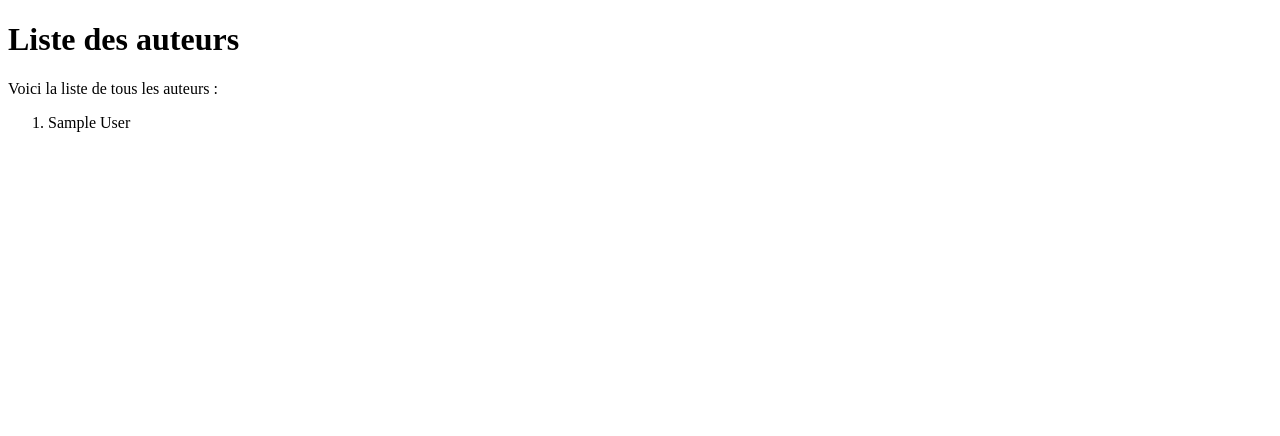
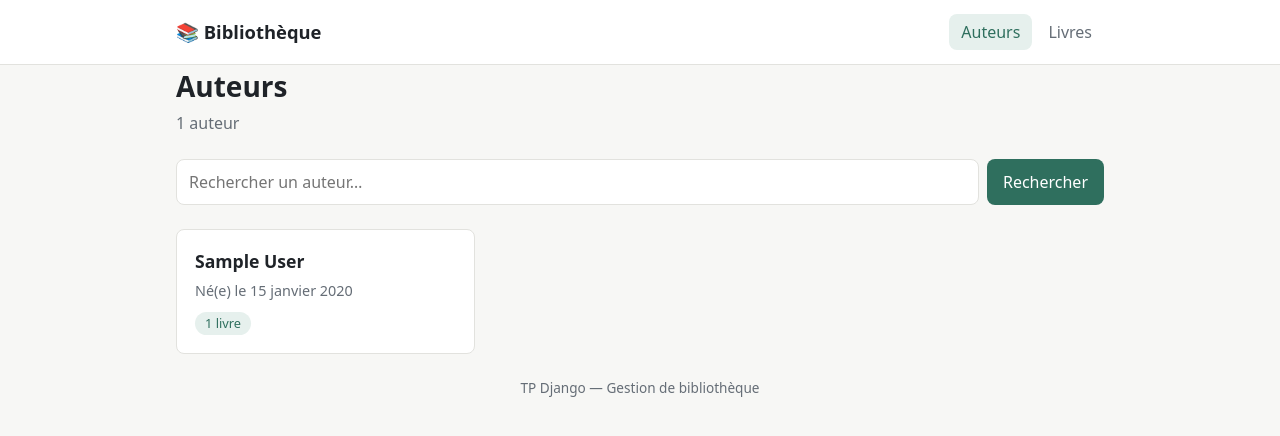
Before and after one commit to mzeba/tp102026, a Django app: page /home/ in a window 1280 px wide. Shown: the top 436 px of the page. Run offline with Django 5.2, Linux system fonts and the light colour scheme; tables that the repository leaves empty hold one stand-in row (values such as "Sample post").

Commit message:
Add views and templates for authors and books, including search functionality

```diff
--- a/app/urls.py
+++ b/app/urls.py
@@ -3,5 +3,9 @@ from django.urls import path
 from app import views
 
 urlpatterns = [
+    path("", views.index, name="index"),
     path("home/", views.home, name="home"),
+    path("authors/<int:pk>/", views.author_detail, name="author_detail"),
+    path("books/", views.book_list, name="book_list"),
+    path("books/<int:pk>/", views.book_detail, name="book_detail"),
 ]
--- a/app/views.py
+++ b/app/views.py
@@ -1,12 +1,45 @@
-from django.shortcuts import render
-from django.http import HttpResponse
-from django.db.models import Q
+from django.shortcuts import render, get_object_or_404, redirect
+from django.db.models import Q, Count
 
 from app.models import Author, Book
 
 # Create your views here.
 
 
+def index(request):
+    return redirect("home")
+
 def home(request):
-    authors = Author.objects.all()
-    return render(request, "home.html", context={"authors": authors})
+    query = request.GET.get("q", "").strip()
+    authors = Author.objects.annotate(book_count=Count("books")).order_by("lastname")
+    if query:
+        authors = authors.filter(
+            Q(firstname__icontains=query) | Q(lastname__icontains=query)
+        )
+    return render(request, "home.html", context={"authors": authors, "query": query})
+
+
+def author_detail(request, pk):
+    author = get_object_or_404(Author, pk=pk)
+    books = author.books.order_by("-publication_date")
+    return render(
+        request, "author_detail.html", context={"author": author, "books": books}
+    )
+
+
+def book_list(request):
+    query = request.GET.get("q", "").strip()
+    books = Book.objects.select_related("author").order_by("title")
+    if query:
+        books = books.filter(
+            Q(title__icontains=query)
+            | Q(isbn__icontains=query)
+            | Q(author__firstname__icontains=query)
+            | Q(author__lastname__icontains=query)
+        )
+    return render(request, "book_list.html", context={"books": books, "query": query})
+
+
+def book_detail(request, pk):
+    book = get_object_or_404(Book.objects.select_related("author"), pk=pk)
+    return render(request, "book_detail.html", context={"book": book})
--- a/web/settings.py
+++ b/web/settings.py
@@ -116,6 +116,7 @@ USE_TZ = True
 # https://docs.djangoproject.com/en/6.1/howto/static-files/
 
 STATIC_URL = "static/"
+STATICFILES_DIRS = [BASE_DIR / "web/static"]
 
 
 # Email
--- /dev/null
+++ b/web/static/css/style.css
@@ -0,0 +1,246 @@
+/* Feuille de style légère, sans framework */
+
+:root {
+    --bg: #f7f7f5;
+    --surface: #ffffff;
+    --text: #1f2328;
+    --muted: #656d76;
+    --border: #e2e2de;
+    --accent: #2f6f5e;
+    --accent-soft: #e6f0ed;
+    --radius: 8px;
+}
+
+* {
+    box-sizing: border-box;
+}
+
+body {
+    margin: 0;
+    font-family: system-ui, -apple-system, "Segoe UI", Roboto, sans-serif;
+    font-size: 16px;
+    line-height: 1.5;
+    color: var(--text);
+    background: var(--bg);
+}
+
+a {
+    color: var(--accent);
+    text-decoration: none;
+}
+
+a:hover {
+    text-decoration: underline;
+}
+
+.container {
+    max-width: 960px;
+    margin: 0 auto;
+    padding: 0 16px;
+}
+
+/* En-tête */
+
+.site-header {
+    background: var(--surface);
+    border-bottom: 1px solid var(--border);
+}
+
+.site-header .container {
+    display: flex;
+    align-items: center;
+    justify-content: space-between;
+    flex-wrap: wrap;
+    gap: 8px;
+    padding-block: 14px;
+}
+
+.brand {
+    font-weight: 700;
+    font-size: 1.15rem;
+    color: var(--text);
+}
+
+.nav {
+    display: flex;
+    gap: 4px;
+}
+
+.nav a {
+    padding: 6px 12px;
+    border-radius: var(--radius);
+    color: var(--muted);
+}
+
+.nav a:hover,
+.nav a.active {
+    background: var(--accent-soft);
+    color: var(--accent);
+    text-decoration: none;
+}
+
+/* Contenu */
+
+main {
+    padding-block: 32px;
+}
+
+h1 {
+    margin: 0 0 4px;
+    font-size: 1.75rem;
+}
+
+.subtitle {
+    margin: 0 0 24px;
+    color: var(--muted);
+}
+
+.toolbar {
+    display: flex;
+    gap: 8px;
+    margin-bottom: 24px;
+}
+
+.toolbar input {
+    flex: 1;
+    min-width: 0;
+    padding: 10px 12px;
+    font: inherit;
+    border: 1px solid var(--border);
+    border-radius: var(--radius);
+    background: var(--surface);
+}
+
+.toolbar input:focus {
+    outline: 2px solid var(--accent);
+    outline-offset: -1px;
+}
+
+.btn {
+    padding: 10px 16px;
+    font: inherit;
+    color: #fff;
+    background: var(--accent);
+    border: none;
+    border-radius: var(--radius);
+    cursor: pointer;
+}
+
+.btn:hover {
+    opacity: 0.9;
+}
+
+.btn-link {
+    align-self: center;
+    color: var(--muted);
+}
+
+/* Cartes */
+
+.grid {
+    display: grid;
+    grid-template-columns: repeat(auto-fill, minmax(260px, 1fr));
+    gap: 16px;
+}
+
+.card {
+    display: block;
+    padding: 18px;
+    background: var(--surface);
+    border: 1px solid var(--border);
+    border-radius: var(--radius);
+    color: var(--text);
+    transition: border-color 0.15s, box-shadow 0.15s;
+}
+
+a.card:hover {
+    border-color: var(--accent);
+    box-shadow: 0 2px 8px rgba(0, 0, 0, 0.05);
+    text-decoration: none;
+}
+
+.card h2,
+.card h3 {
+    margin: 0 0 6px;
+    font-size: 1.1rem;
+}
+
+.card p {
+    margin: 0;
+    color: var(--muted);
+    font-size: 0.9rem;
+}
+
+.badge {
+    display: inline-block;
+    margin-top: 10px;
+    padding: 2px 10px;
+    font-size: 0.8rem;
+    color: var(--accent);
+    background: var(--accent-soft);
+    border-radius: 999px;
+}
+
+/* Fiche détail */
+
+.details {
+    display: grid;
+    grid-template-columns: max-content 1fr;
+    gap: 8px 24px;
+    margin: 0 0 32px;
+    padding: 18px;
+    background: var(--surface);
+    border: 1px solid var(--border);
+    border-radius: var(--radius);
+}
+
+.details dt {
+    color: var(--muted);
+}
+
+.details dd {
+    margin: 0;
+}
+
+.summary {
+    padding: 18px;
+    background: var(--surface);
+    border: 1px solid var(--border);
+    border-radius: var(--radius);
+    white-space: pre-line;
+}
+
+.back {
+    display: inline-block;
+    margin-bottom: 16px;
+    color: var(--muted);
+}
+
+.empty {
+    padding: 32px;
+    text-align: center;
+    color: var(--muted);
+    background: var(--surface);
+    border: 1px dashed var(--border);
+    border-radius: var(--radius);
+}
+
+/* Pied de page */
+
+.site-footer {
+    padding-block: 24px;
+    color: var(--muted);
+    font-size: 0.85rem;
+    text-align: center;
+}
+
+@media (max-width: 480px) {
+    .details {
+        grid-template-columns: 1fr;
+        gap: 2px;
+    }
+
+    .details dd {
+        margin-bottom: 8px;
+    }
+}
--- /dev/null
+++ b/web/templates/base.html
@@ -0,0 +1,31 @@
+{% load static %}
+<!DOCTYPE html>
+<html lang="fr">
+<head>
+    <meta charset="UTF-8">
+    <meta name="viewport" content="width=device-width, initial-scale=1">
+    <title>{% block title %}Accueil{% endblock %} · Bibliothèque</title>
+    <link rel="stylesheet" href="{% static 'css/style.css' %}">
+</head>
+<body>
+    {% with current=request.resolver_match.url_name %}
+    <header class="site-header">
+        <div class="container">
+            <a href="{% url 'home' %}" class="brand">📚 Bibliothèque</a>
+            <nav class="nav">
+                <a href="{% url 'home' %}" {% if current == 'home' or current == 'author_detail' %}class="active"{% endif %}>Auteurs</a>
+                <a href="{% url 'book_list' %}" {% if current == 'book_list' or current == 'book_detail' %}class="active"{% endif %}>Livres</a>
+            </nav>
+        </div>
+    </header>
+    {% endwith %}
+
+    <main class="container">
+        {% block content %}{% endblock %}
+    </main>
+
+    <footer class="site-footer">
+        TP Django — Gestion de bibliothèque
+    </footer>
+</body>
+</html>
--- a/web/templates/home.html
+++ b/web/templates/home.html
@@ -1,15 +1,28 @@
-<!DOCTYPE html>
-<html>
-<head>
-    <title>Home Page</title>
-</head>
-<body>
-    <h1>Liste des auteurs</h1>
-    <p>Voici la liste de tous les auteurs :</p>
-    <ol>
-        {% for author in authors %}
-            <li>{{ author.firstname }} {{ author.lastname }}</li>
-        {% endfor %}
-    </ol>
-</body>
-</html>
+{% extends "base.html" %}
+
+{% block title %}Auteurs{% endblock %}
+
+{% block content %}
+    <h1>Auteurs</h1>
+    <p class="subtitle">{{ authors|length }} auteur{{ authors|length|pluralize }}</p>
+
+    <form method="get" class="toolbar" role="search" aria-label="Rechercher un auteur">
+        <input type="search" name="q" value="{{ query }}" placeholder="Rechercher un auteur…" aria-label="Rechercher un auteur">
+        <button type="submit" class="btn">Rechercher</button>
+        {% if query %}<a href="{% url 'home' %}" class="btn-link">Effacer</a>{% endif %}
+    </form>
+
+    {% if authors %}
+        <div class="grid">
+            {% for author in authors %}
+                <a href="{% url 'author_detail' author.pk %}" class="card">
+                    <h2>{{ author.firstname }} {{ author.lastname }}</h2>
+                    <p>Né(e) le {{ author.birthdate|date:"d F Y" }}</p>
+                    <span class="badge">{{ author.book_count }} livre{{ author.book_count|pluralize }}</span>
+                </a>
+            {% endfor %}
+        </div>
+    {% else %}
+        <p class="empty">Aucun auteur trouvé.</p>
+    {% endif %}
+{% endblock %}
```
Also changed, not shown: web/templates/author_detail.html (added, +31 -0 lines), web/templates/book_detail.html (added, +26 -0 lines), web/templates/book_list.html (added, +28 -0 lines).
